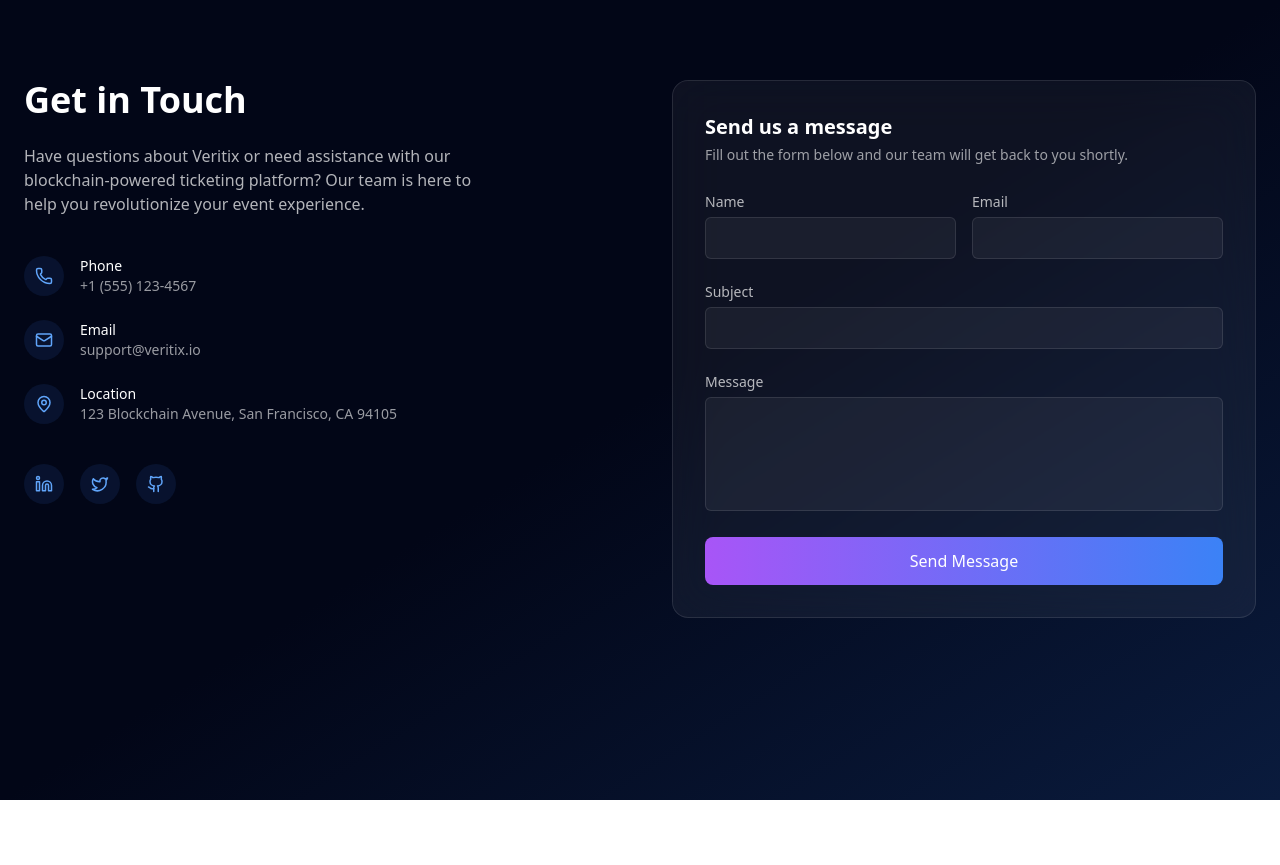
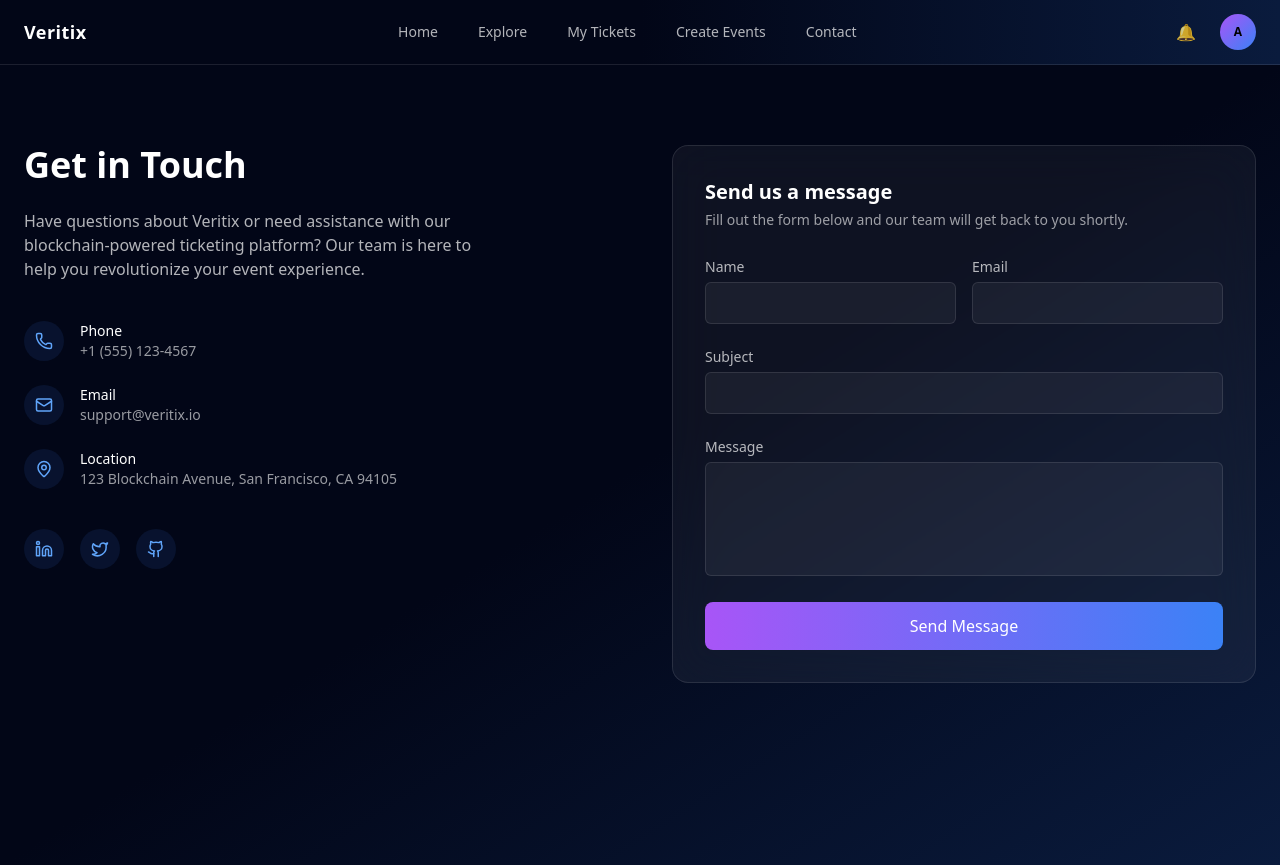
Before and after one commit to Lead-Studios/veritix-web, a Next.js app: page /contactUs in a window 1280 px wide. Before the commit the page ends 800 px from the top, so only its background shows below. Built offline with nearby package versions, Linux system fonts and the light colour scheme.

Commit message:
feat: added the navbar component

```diff
--- a/src/app/(public)/contactUs/page.tsx
+++ b/src/app/(public)/contactUs/page.tsx
@@ -3,10 +3,13 @@
 import { motion } from "framer-motion";
 import ContactInfo from "./components/ContactInfo";
 import ContactForm from "./components/ContactForm";
-
+import Navbar from "@/src/components/Navbar";
 
 export default function ContactPage() {
   return (
+    <>
+      <Navbar />
+
       <div className="min-h-screen  bg-gradient-to-br from-[#020617] via-[#020617] to-[#0a1b3d] text-white">
         <main className="mx-auto max-w-7xl px-6 py-20 grid grid-cols-1 lg:grid-cols-2 gap-16">
           <motion.div
@@ -26,5 +29,6 @@ export default function ContactPage() {
           </motion.div>
         </main>
       </div>
+    </>
   );
 }
--- /dev/null
+++ b/src/components/Navbar.tsx
@@ -0,0 +1,66 @@
+"use client";
+
+import Link from "next/link";
+import { usePathname } from "next/navigation";
+
+export default function Navbar() {
+  const pathname = usePathname();
+
+  const navLinks = [
+    { name: "Home", href: "/" },
+    { name: "Explore", href: "/explore" },
+    { name: "My Tickets", href: "/tickets" },
+    { name: "Create Events", href: "/create-events" },
+    { name: "Contact", href: "/contact" },
+  ];
+
+  return (
+    <header className="w-full border-b border-white/10 bg-gradient-to-r from-[#020617] via-[#020617] to-[#0a1b3d]">
+      <div className="mx-auto max-w-7xl px-6 h-16 flex items-center justify-between">
+        {/* Logo */}
+        <Link
+          href="/"
+          className="text-lg font-semibold tracking-wide text-white"
+        >
+          Veritix
+        </Link>
+
+        {/* Nav Links */}
+        <nav className="hidden md:flex items-center gap-10 text-sm">
+          {navLinks.map((link) => {
+            const isActive = pathname === link.href;
+
+            return (
+              <Link
+                key={link.name}
+                href={link.href}
+                className={`relative transition ${
+                  isActive ? "text-blue-400" : "text-white/70 hover:text-white"
+                }`}
+              >
+                {link.name}
+
+                {isActive && (
+                  <span className="absolute -bottom-2 left-0 w-full h-[2px] bg-blue-500 rounded-full" />
+                )}
+              </Link>
+            );
+          })}
+        </nav>
+
+        {/* Right Icons */}
+        <div className="flex items-center gap-4">
+          {/* Notification */}
+          <button className="relative h-9 w-9 rounded-full flex items-center justify-center hover:bg-white/10 transition">
+            <span className="text-white/80">🔔</span>
+          </button>
+
+          {/* Avatar */}
+          <div className="h-9 w-9 rounded-full bg-gradient-to-br from-purple-500 to-blue-500 flex items-center justify-center text-xs font-semibold">
+            A
+          </div>
+        </div>
+      </div>
+    </header>
+  );
+}
```
Lines whose indentation alone changed are shown as unchanged.
